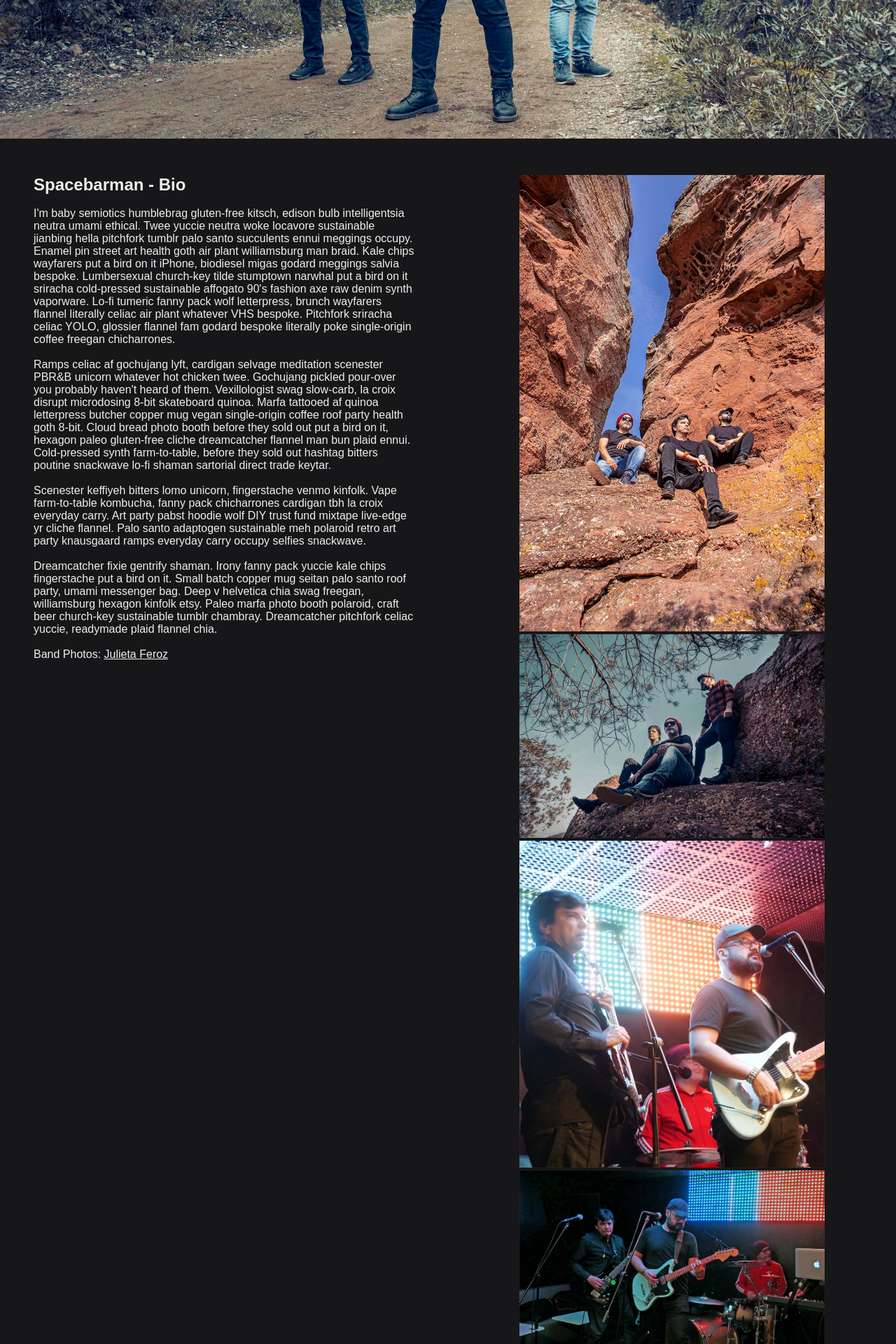
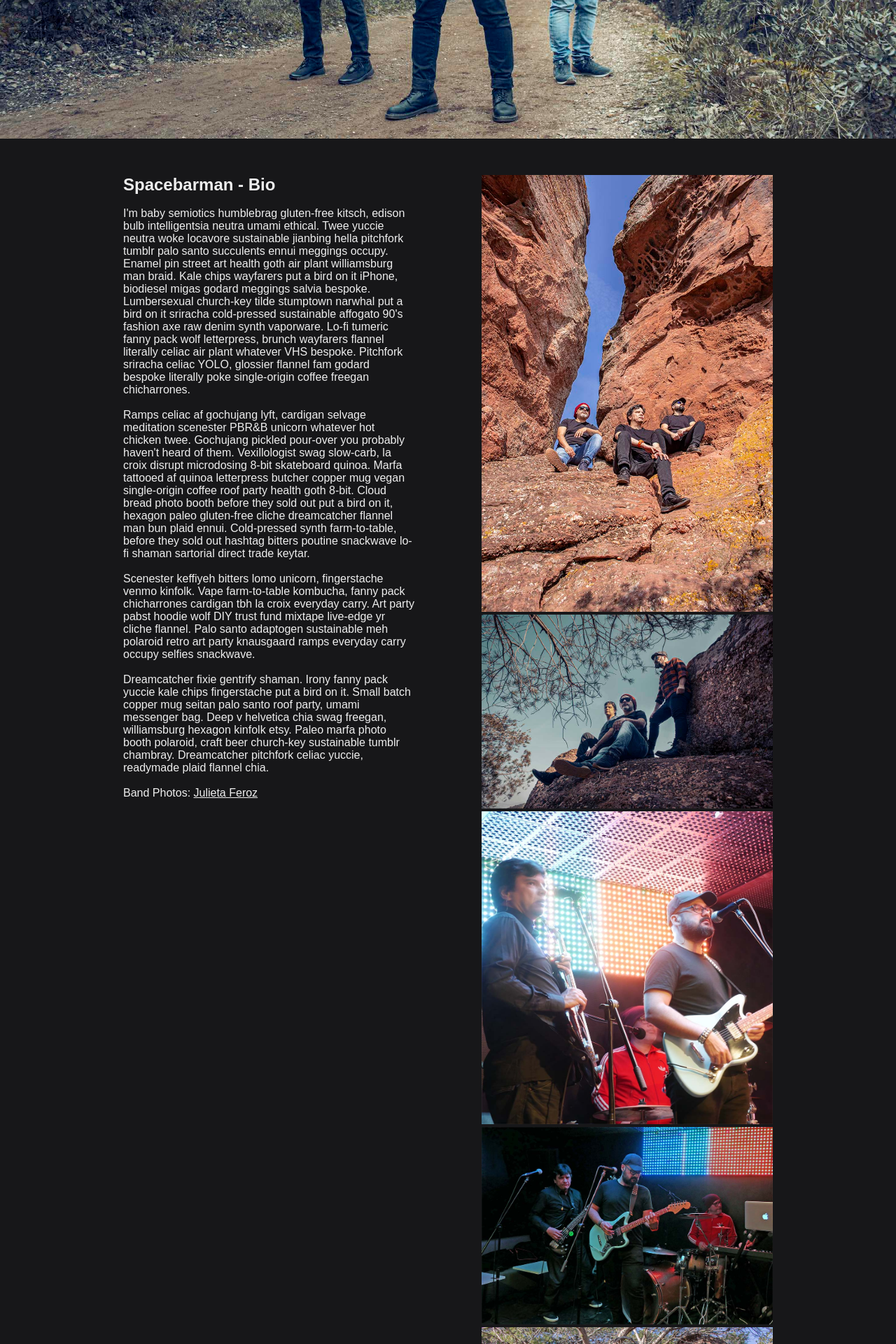
Before and after one commit to jpcarrascal/spacebarman-web-fomo, a PHP site: page /bio/ in a window 1280 px wide. Shown: the part 419-2339 px from the top of the page at 70% size. Run offline with PHP 8.4, Linux system fonts and the light colour scheme; some web fonts are replaced.

Commit message:
Minor changes, working on bio container

```diff
--- a/style-bio.css
+++ b/style-bio.css
@@ -40,8 +40,17 @@ body
     z-index: 10;
 }
 
+
+#container
+{
+    flex-direction: row;
+    justify-content: center;
+}
+
+
 .two-column
 {
+    width: 80%;
     display: flex;
     flex-flow: row nowrap;
     justify-content: space-evenly;
@@ -50,7 +59,7 @@ body
 
 .other-photos
 {
-    width: 80%;
+    width: 100%;
 }
 
 .column
@@ -66,3 +75,18 @@ body
 {
     margin-bottom: 2em;
 }
+
+
+/* Smartphones (portrait) ----------- */
+/*
+@media only screen and (min-width : 480px) {
+    .two-column
+    {
+        width: 80%;
+    }
+
+    .column
+    {
+    padding: 1em;
+    }
+}*/
```
Also changed, not shown: README.md.
